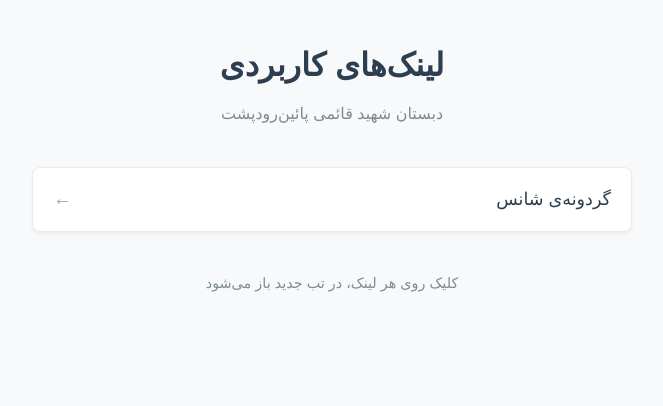
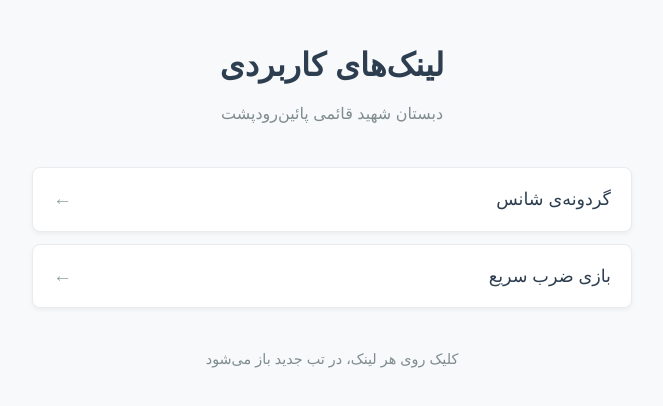
Before and after one commit to Yaqoubi/ali.id.ir, a plain HTML site: page ghaemi-school/index.html in a window 1280 px wide. Shown: the whole page, without its empty margins (308-971 px from the left). Drawn offline with Linux system fonts and the light colour scheme; a web font is replaced by a local one.

Commit message:
Update index.html

```diff
--- a/ghaemi-school/index.html
+++ b/ghaemi-school/index.html
@@ -104,6 +104,10 @@
                     <span class="link-name">گردونه‌ی شانس</span>
                     <span class="link-arrow">←</span>
                 </div>
+                <div class="link-item" data-url="https://ali.id.ir/ghaemi-school/math-game/">
+                    <span class="link-name">بازی ضرب سریع</span>
+                    <span class="link-arrow">←</span>
+                </div>
             </div>
         </main>
 
@@ -122,4 +126,5 @@
         });
     </script>
 </body>
+
 </html>
```
